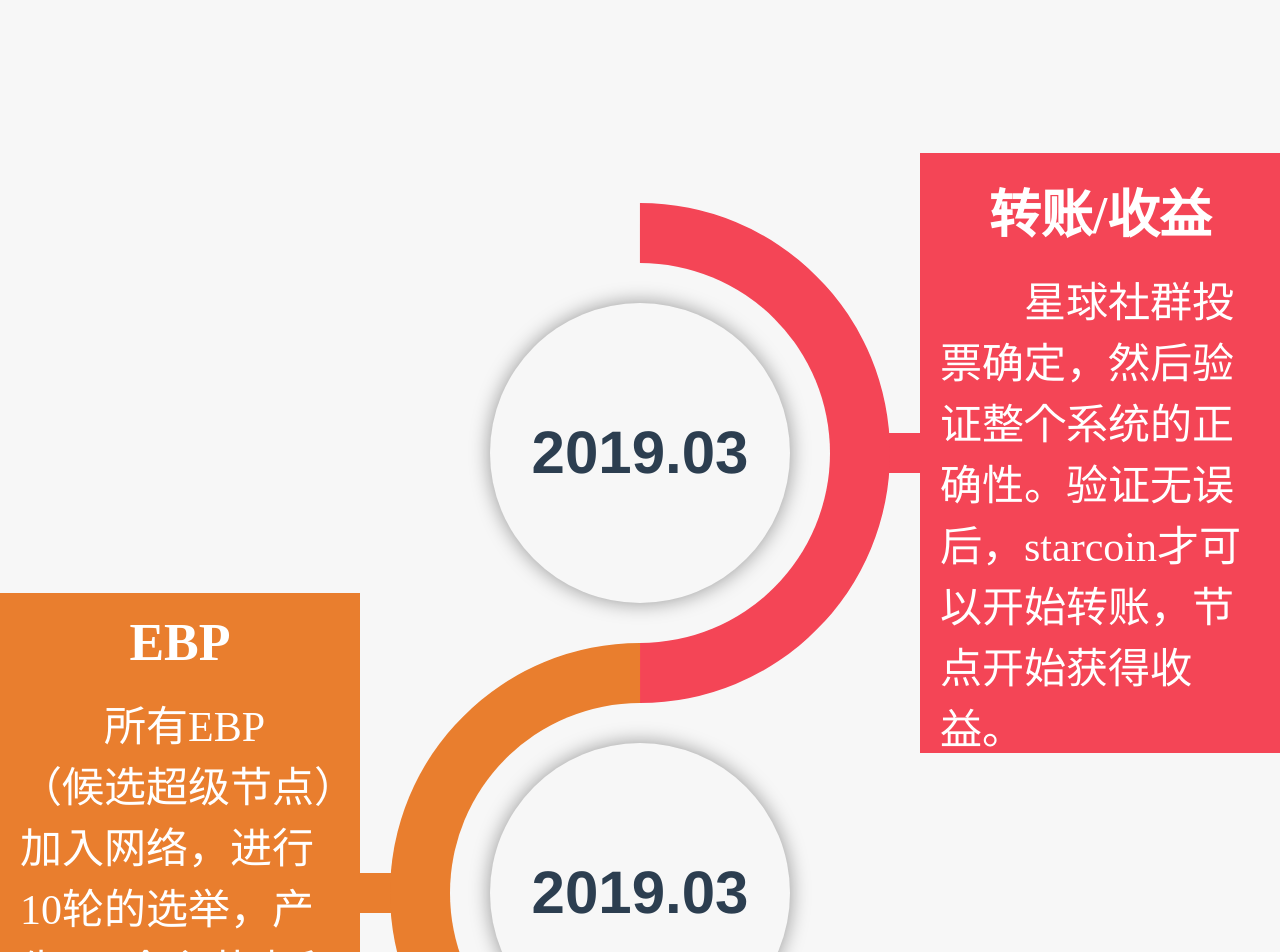
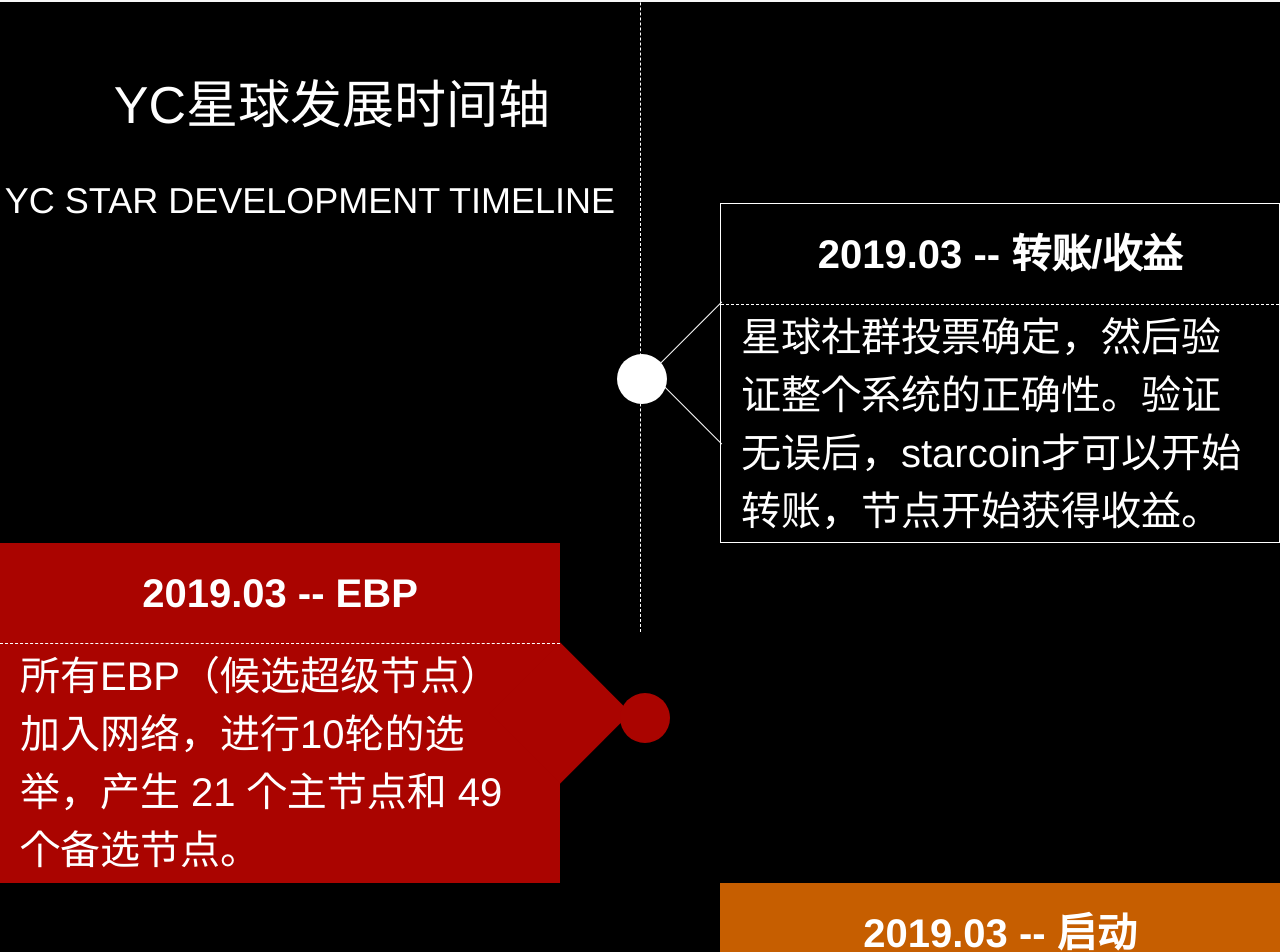
Before and after one commit to SuGeStar/SuGeStar, a Vue app: page /starSecret in a window 1280 px wide. Shown: the part 168-1120 px from the top of the page. Built offline with nearby package versions, Linux system fonts and the light colour scheme; what mint-ui, vue-carousel-3d, vue-clipboard2, vue-multiple-progress would draw is missing.

Commit message:
20180925

```diff
--- a/src/assets/js/api.js
+++ b/src/assets/js/api.js
@@ -142,6 +142,10 @@
     // 我的待安置
     return Get(`/waitPlacement/1?token=${token}`)
   },
+  relationList () {
+    // 团队看板
+    return Get(`/branches?token=${token}`)
+  },
   setNickname (params) {
     // 修改昵称
     return Post('/setNickname', params)
--- a/src/assets/less/register.less
+++ b/src/assets/less/register.less
@@ -1,6 +1,6 @@
 // out: false
 .reg-container{
-  position: absolute;
+  position: fixed;
   top: 0;
   bottom: 0;
   right: 0;
--- a/src/assets/less/starsSecret.less
+++ b/src/assets/less/starsSecret.less
@@ -1,12 +1,185 @@
 .star-secret-container{
   margin-top: .85rem;
   border-top: 1px rgba(255, 255, 255, 0) solid;
+  background: black;
+  z-index: -999;
+  .star-secret-line{
+    position: fixed;
+    top: 0;
+    left: 50%;
+    width: 1px;
+    height: 100%;
+    border-left: 1px white dashed;
+    box-sizing: border-box;
+  }
+  .time-line-container{
+    position: relative;
+    padding-bottom: .3rem;
+    h3{
+      position: absolute;
+      color: white;
+      top: -.7rem;
+      left: -.15rem;
+      width: 2.9rem;
+      font-size: .2rem;
+      text-align: right;
+      .st1{
+        font-size: .26rem;
+        margin-bottom: .2rem;
+      }
+      .st2{
+        transform: scale(0.9);
+        width: 120%;
+        margin-right: .3rem;
+        text-align: left!important;
+      }
+    }
     .time-line-center{
       width: 100%;
       height: auto;
       margin-top: 1rem;
-    //background: #ff853e;
       .time-line-div{
+        width: 100%;
+        height: 1.7rem;
+        color: white;
+        position: relative;
+        .time-line-txt{
+          position: absolute;
+          top: 0;
+          height: 1.7rem;
+          width: 2.8rem;
+          font-size: .2rem;
+          z-index: 9;
+          .time-line-txt-title{
+            font-weight: bolder;
+            line-height: .5rem;
+            border-bottom: 1px white dashed;
+            box-sizing: border-box;
+            text-align: center;
+          }
+          .time-line-txt-center{
+            padding: 0 .1rem;
+          }
+          &.time-line-txt::before{
+            content: "";
+            width: .5rem;
+            height: .5rem;
+            position: absolute;
+            top: 50%;
+            right: -.25rem;
+            z-index: -1;
+            transform: translateY(-50%) rotate(45deg);
+          }
+          &.time-line-txt::after{
+            content: '';
+            width: .25rem;
+            height: .25rem;
+            border-radius: 50%;
+            position: absolute;
+            top: .75rem;
+            right: -.55rem;
+            z-index: -1;
+          }
+        }
+        &.time-line-div:nth-child(2n-1) >div{
+          right: 0;
+        }
+        &.time-line-div:nth-child(2n-1) >div::before{
+          left: -.25rem;
+        }
+        &.time-line-div:nth-child(2n-1) >div::after{
+          left: -.52rem;
+        }
+        &.time-line-div1 div{
+          border:1px white solid;
+          box-sizing: border-box;
+        }
+        &.time-line-div1 div::before{
+          border-left:1px white solid;
+          border-bottom:1px white solid;
+        }
+        &.time-line-div1 div::after{
+          background: white ;
+        }
+        &.time-line-div2 div{
+          background: #aa0400;
+        }
+        &.time-line-div2 div::before{
+          background: #aa0400;
+        }
+        &.time-line-div2 div::after{
+          background: #aa0400;
+        }
+        &.time-line-div3 div{
+          background: #c65e00;
+        }
+        &.time-line-div3 div::before{
+          background: #c65e00;
+        }
+        &.time-line-div3 div::after{
+          background: #c65e00;
+        }
+        &.time-line-div4 div{
+          background: #c88d00;
+          padding-bottom: .2rem;
+        }
+        &.time-line-div4 div::before{
+          background: #c88d00;
+        }
+        &.time-line-div4 div::after{
+          background: #c88d00;
+          top: .81rem!important;
+        }
+        &.time-line-div5 div{
+          background: #347400;
+          padding-bottom: .2rem;
+        }
+        &.time-line-div5 div::before{
+          background: #347400;
+        }
+        &.time-line-div5 div::after{
+          background: #347400;
+          top: .81rem!important;
+        }
+        &.time-line-div6 div{
+          background: #00957f;
+          .time-line-txt-center{
+            margin-top: .25rem;
+          }
+        }
+        &.time-line-div6 div::before{
+          background: #00957f;
+        }
+        &.time-line-div6 div::after{
+          background: #00957f;
+        }
+        &.time-line-div7 div{
+          background: #00647a;
+          .time-line-txt-center{
+            margin-top: .4rem;
+            text-align: center;
+          }
+        }
+        &.time-line-div7 div::before{
+          background: #00647a;
+        }
+        &.time-line-div7 div::after{
+          background: #00647a;
+        }
+        &.time-line-div8 div{
+          background: #65006e;
+          .time-line-txt-center{
+            margin-top: .25rem;
+          }
+        }
+        &.time-line-div8 div::before{
+          background: #65006e;
+        }
+        &.time-line-div8 div::after{
+          background: #65006e;
+        }
+      }
+      /* .time-line-div{
          position: relative;
          width: 100%;
          height: 2.5rem;
@@ -184,6 +357,7 @@
              box-shadow: 0 0 20px rgba(0,0,0,0.4);
            }
          }
+       }*/
     }
   }
 }
--- a/src/components/mine/my.vue
+++ b/src/components/mine/my.vue
@@ -149,7 +149,7 @@
     if (!token) {
       this.$router.push('/login')
     }
-    this.userNickName = this.baseUserInfo.nickname;
+    this.userNickName = this.baseUserInfo.realname;
     if (this.level == 2) {
       this.userIdent = '创 世 居 民'
     } else {
--- a/src/components/star/starSecret.vue
+++ b/src/components/star/starSecret.vue
@@ -4,61 +4,68 @@
       <a href="javascript:window.history.go(-1)"></a>星球秘籍
     </div>
     <div class="star-secret-container">
+      <div class="star-secret-line"></div>
+      <div class="time-line-container">
+        <h3>
+          <p class="st1">YC星球发展时间轴</p>
+          <p class="st2">YC STAR DEVELOPMENT TIMELINE</p>
+        </h3>
         <div class="time-line-center">
           <div class="time-line-div time-line-div1">
-          <div class="time-line-icon time-line-icon1"><span>2019.03</span></div>
+            <!--<div class="time-line-icon time-line-icon1"><span>2019.03</span></div>-->
             <div class="time-line-txt">
-            <p class="time-line-txt-title">转账/收益</p>
+              <p class="time-line-txt-title">2019.03 -- 转账/收益</p>
               <p class="time-line-txt-center">星球社群投票确定，然后验证整个系统的正确性。验证无误后，starcoin才可以开始转账，节点开始获得收益。</p>
             </div>
           </div>
           <div class="time-line-div time-line-div2">
-          <div class="time-line-icon time-line-icon2"><span>2019.03</span></div>
+            <!--<div class="time-line-icon time-line-icon2"><span>2019.03</span></div>-->
             <div class="time-line-txt">
-            <p class="time-line-txt-title">EBP</p>
+              <p class="time-line-txt-title">2019.03 -- EBP</p>
               <p class="time-line-txt-center">所有EBP（候选超级节点）加入网络，进行10轮的选举，产生 21 个主节点和 49 个备选节点。</p>
             </div>
           </div>
           <div class="time-line-div time-line-div3">
-          <div class="time-line-icon time-line-icon3"><span>2019.03</span></div>
+            <!--<div class="time-line-icon time-line-icon3"><span>2019.03</span></div>-->
             <div class="time-line-txt">
-            <p class="time-line-txt-title">启动</p>
+              <p class="time-line-txt-title">2019.03 -- 启动</p>
               <p class="time-line-txt-center">1个负责启动BIOS（创始块），21个ABP（指定区块链生产者）启动starcoin区块链。</p>
             </div>
           </div>
           <div class="time-line-div time-line-div4">
-          <div class="time-line-icon time-line-icon4"><span>2019.01</span></div>
+            <!--<div class="time-line-icon time-line-icon4"><span>2019.01</span></div>-->
             <div class="time-line-txt">
-            <p class="time-line-txt-title">starcoin 1.0</p>
+              <p class="time-line-txt-title">2019.01 -- STARACOIN 1.0</p>
               <p class="time-line-txt-center">此版本具备了任何人或者组织运行starcoin区块链所需要的所有功能和模块。测试 starcoin1.0，并针对bug进行修复。</p>
             </div>
           </div>
           <div class="time-line-div time-line-div5">
-          <div class="time-line-icon time-line-icon5"><span>2019.02</span></div>
+            <!--<div class="time-line-icon time-line-icon5"><span>2019.02</span></div>-->
             <div class="time-line-txt">
-            <p class="time-line-txt-title">白皮书</p>
+              <p class="time-line-txt-title">2019.02 -- 白皮书</p>
               <p class="time-line-txt-center">由星球社区，从超级节点候选者中选出22个，其中1个负责启动BIOS（创始块），其它21个作为ABP（指定区块链生产者），发布白皮书。</p>
             </div>
           </div>
           <div class="time-line-div time-line-div6">
-          <div class="time-line-icon time-line-icon6"><span>2019.01</span></div>
+            <!--<div class="time-line-icon time-line-icon6"><span>2019.01</span></div>-->
             <div class="time-line-txt">
-            <p class="time-line-txt-title">主网映射</p>
+              <p class="time-line-txt-title">2019.01 -- 主网映射</p>
               <p class="time-line-txt-center">完成以太坊上starcoin主网映射快照。</p>
             </div>
           </div>
           <div class="time-line-div time-line-div7">
-          <div class="time-line-icon time-line-icon7"><span>2018.12</span></div>
+            <!--<div class="time-line-icon time-line-icon7"><span>2018.12</span></div>-->
             <div class="time-line-txt">
-            <p class="time-line-txt-title">基础构建</p>
+              <p class="time-line-txt-title">2018.12 -- 基础构建</p>
               <p class="time-line-txt-center">完成基础代码构建。</p>
             </div>
           </div>
           <div class="time-line-div time-line-div8">
-          <div class="time-line-icon time-line-icon8"><span>2018.11</span></div>
+            <!--<div class="time-line-icon time-line-icon8"><span>2018.11</span></div>-->
             <div class="time-line-txt">
-            <p class="time-line-txt-title">OTC场外交易</p>
+              <p class="time-line-txt-title">2018.11 -- OTC场外交易</p>
               <p class="time-line-txt-center">为保证用户账号安全性,将提供了交易密码、短信验证;</p>
+            </div>
           </div>
         </div>
       </div>
```
Also changed, not shown: src/assets/less/friend.less (+97 -5 lines), src/components/mine/relation.vue (+9 -3 lines), src/components/mine/release.vue (+8 -2 lines), src/components/mine/upgrade.vue (+14 -9 lines), src/components/star/friend.vue (+34 -9 lines), src/assets/image/invitation.jpg (added), 1 other file (tests, documents, lock files or other folders). Lines whose indentation alone changed are shown as unchanged.
